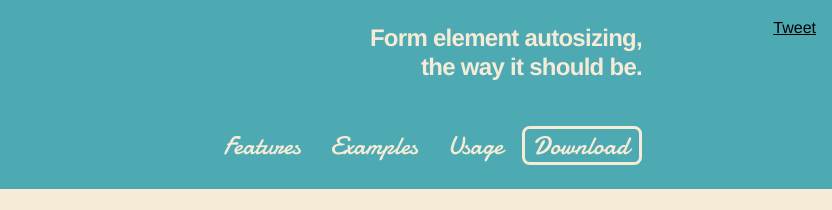
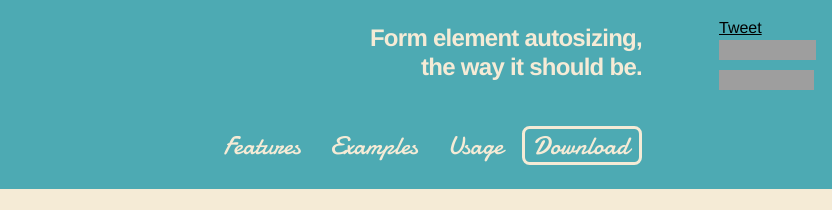
Before and after one commit to LeaVerou/stretchy, a plain HTML site: page index.html in a window 1280 px wide. Shown: the top 210 px of the page, 448-1280 px from the left. Drawn offline with Linux system fonts and the light colour scheme; grey boxes are pictures that could not be loaded.

Commit message:
Added github buttons

```diff
--- a/index.html
+++ b/index.html
@@ -114,10 +114,13 @@
 	<a href="https://github.com/LeaVerou/stretchy" class="github-ribbon">Fork me on GitHub</a>
 </footer>
 
-<div class="twitter">
+<div class="social-media">
 <a href="https://twitter.com/share" class="twitter-share-button" data-via="LeaVerou">Tweet</a>
 <script>!function(d,s,id){var js,fjs=d.getElementsByTagName(s)[0],p=/^http:/.test(d.location)?'http':'https';if(!d.getElementById(id)){js=d.createElement(s);js.id=id;js.src=p+'://platform.twitter.com/widgets.js';fjs.parentNode.insertBefore(js,fjs);}}(document, 'script', 'twitter-wjs');</script>
 </script>
+<iframe src="http://ghbtns.com/github-btn.html?user=leaverou&amp;repo=stretchy&amp;type=watch&amp;count=true" allowtransparency="true" frameborder="0" scrolling="0" width="97" height="20"></iframe>
+<iframe style='vertical-align: middle' src="http://ghbtns.com/github-btn.html?user=leaverou&amp;repo=stretchy&amp;type=fork&amp;count=true" allowtransparency="true" frameborder="0" scrolling="0" width="95" height="20"></iframe>
+</div>
 
 <script async src="//cdn.carbonads.com/carbon.js?zoneid=1673&serve=C6AILKT&placement=leaveroume" id="_carbonads_js"></script>
 
--- a/style.scss
+++ b/style.scss
@@ -231,10 +231,13 @@ footer {
 	}
 }
 
-.twitter {
+.social-media {
 	position: absolute;
 	top: 1em;
 	right: 1em;
+	width: -webkit-min-content;
+	width: -moz-min-content;
+	width: min-content;
 }
 
 #carbonads {
```
Also changed, not shown: style.css.
